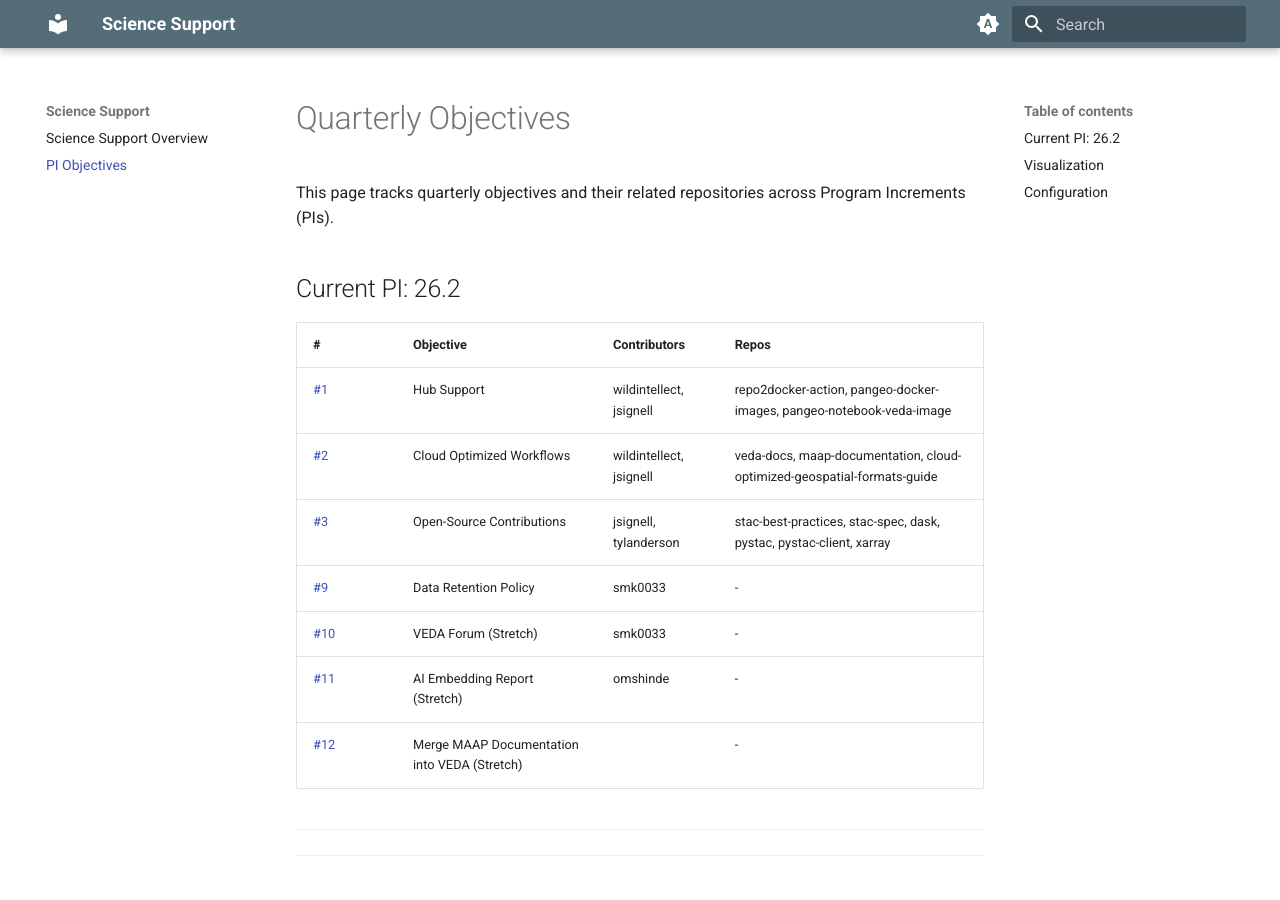
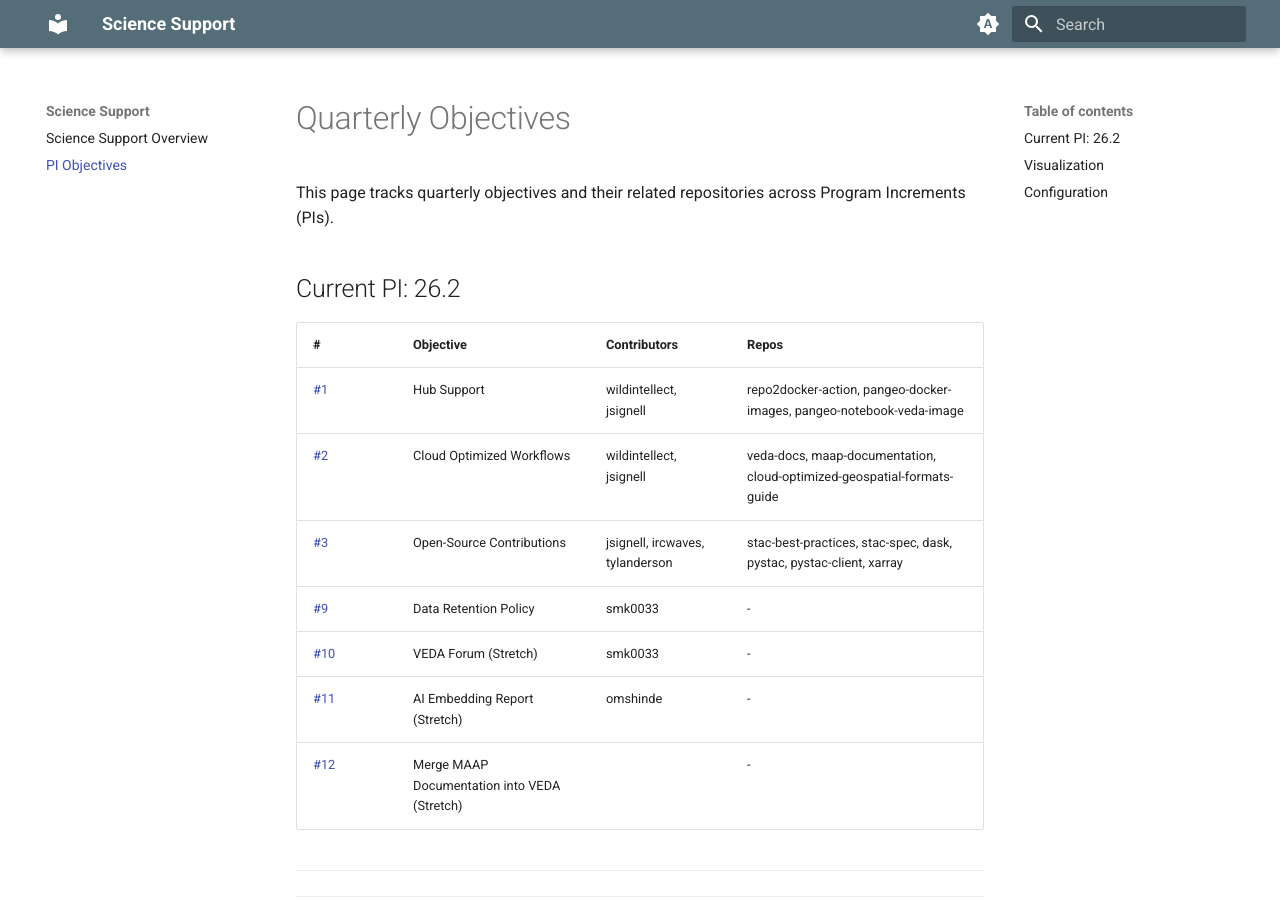
Before and after one commit to NASA-IMPACT/science-support, an MkDocs documentation site: the page built from docs/objectives.md, in a window 1280 px wide and 900 px high. Built offline with MkDocs 1.6.1 and Material for MkDocs 9.7.7, drawn with Linux system fonts in a browser that asks for light colours; the version menu is left out.

Commit message:
Update reports for 24035367548

```diff
--- a/docs/objectives.md
+++ b/docs/objectives.md
@@ -8,7 +8,7 @@ This page tracks quarterly objectives and their related repositories across Prog
 |---|-----------|--------------|-------|
 | [#1](https://github.com/NASA-IMPACT/science-support/issues/1) | Hub Support | wildintellect, jsignell | repo2docker-action, pangeo-docker-images, pangeo-notebook-veda-image |
 | [#2](https://github.com/NASA-IMPACT/science-support/issues/2) | Cloud Optimized Workflows | wildintellect, jsignell | veda-docs, maap-documentation, cloud-optimized-geospatial-formats-guide |
-| [#3](https://github.com/NASA-IMPACT/science-support/issues/3) | Open-Source Contributions | jsignell, tylanderson | stac-best-practices, stac-spec, dask, pystac, pystac-client, xarray |
+| [#3](https://github.com/NASA-IMPACT/science-support/issues/3) | Open-Source Contributions | jsignell, ircwaves, tylanderson | stac-best-practices, stac-spec, dask, pystac, pystac-client, xarray |
 | [#9](https://github.com/NASA-IMPACT/science-support/issues/9) | Data Retention Policy | smk0033 | - |
 | [#10](https://github.com/NASA-IMPACT/science-support/issues/10) | VEDA Forum (Stretch) | smk0033 | - |
 | [#11](https://github.com/NASA-IMPACT/science-support/issues/11) | AI Embedding Report (Stretch) | omshinde | - |
```
Also changed, not shown: docs/images/pi-26.2-authored-commits.png, docs/images/pi-26.2-resolved-issues-prs.png, 2 other files.
